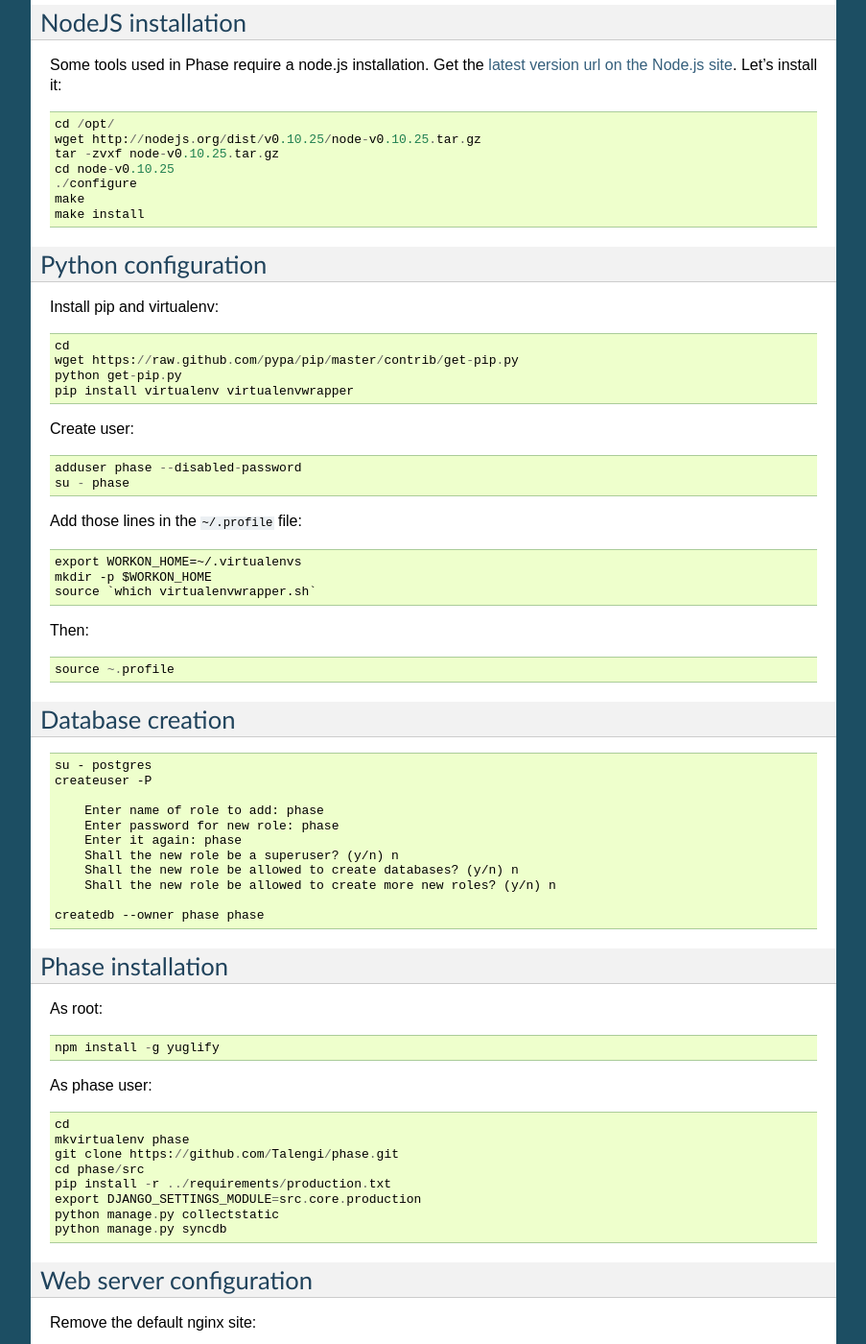
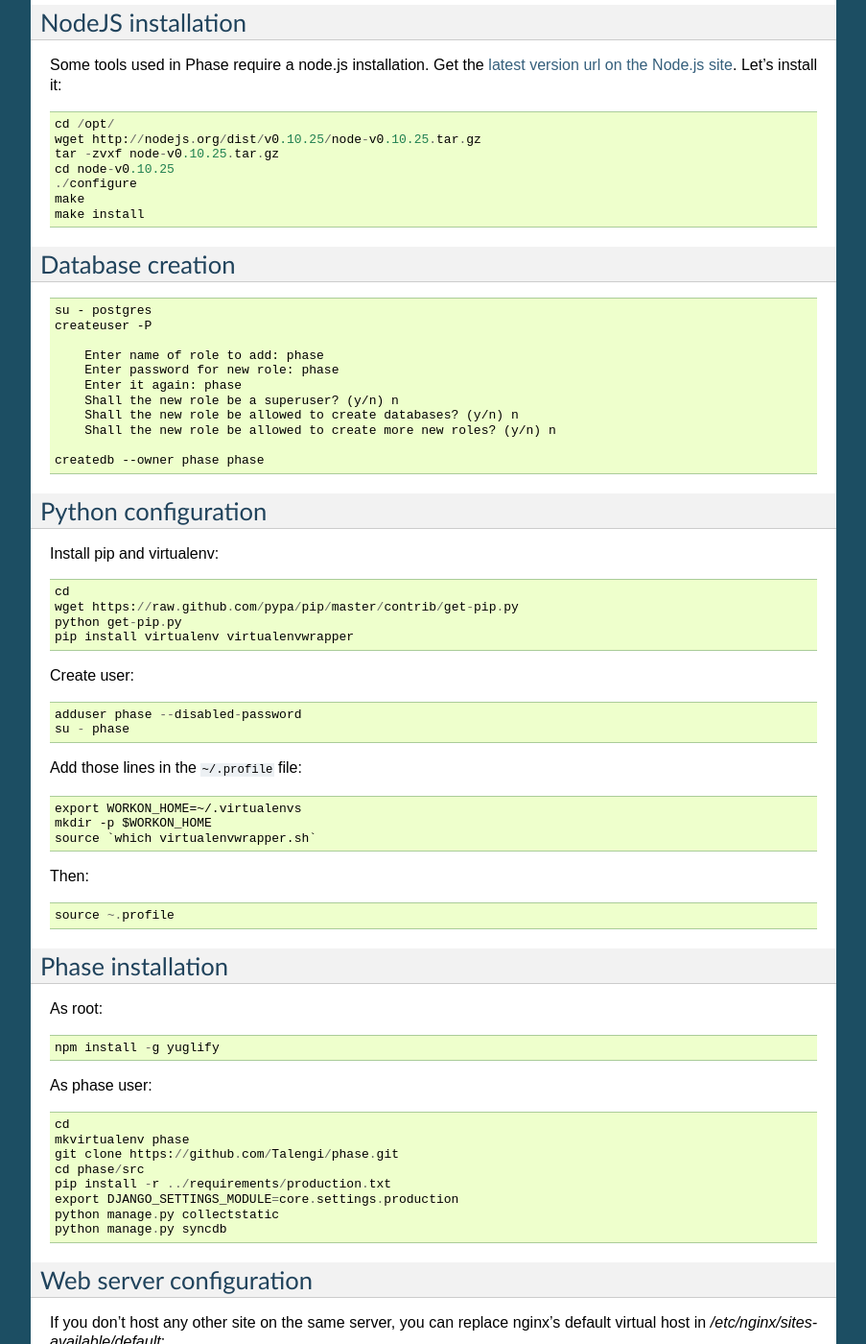
Before and after one commit to Talengi/phase, a Sphinx documentation site: the page built from docs/production.rst, in a window 1280 px wide and 1400 px high, scrolled down 557 px. Shown: the whole window at 96% size, without its empty margins (198-1101 px from the left). Built offline with Sphinx 7.4.7, drawn with Linux system fonts in a browser that asks for light colours; some of the changed text lies outside the part shown.

Commit message:
Typos in doc

```diff
--- a/docs/production.rst
+++ b/docs/production.rst
@@ -99,16 +100,20 @@
     git clone https://github.com/Talengi/phase.git
     cd phase/src
     pip install -r ../requirements/production.txt
-    export DJANGO_SETTINGS_MODULE=src.core.production
+    export DJANGO_SETTINGS_MODULE=core.settings.production
     python manage.py collectstatic
     python manage.py syncdb
 
 Web server configuration
 ------------------------
 
-Remove the default nginx site::
+If you don't host any other site on the same server, you can replace nginx's
+default virtual host in */etc/nginx/sites-available/default*::
 
-    rm /etc/nginx/sites-enabled/default
+    server {
+            listen 80 default_server;
+            return 444;
+    }
 
 Create the Phase configuration file in ``/etc/nginx/sites-available/phase``.
 Here is a working sample.
```
Also changed, not shown: other parts of docs/production.rst (+21 -19 lines), 1 other file.
